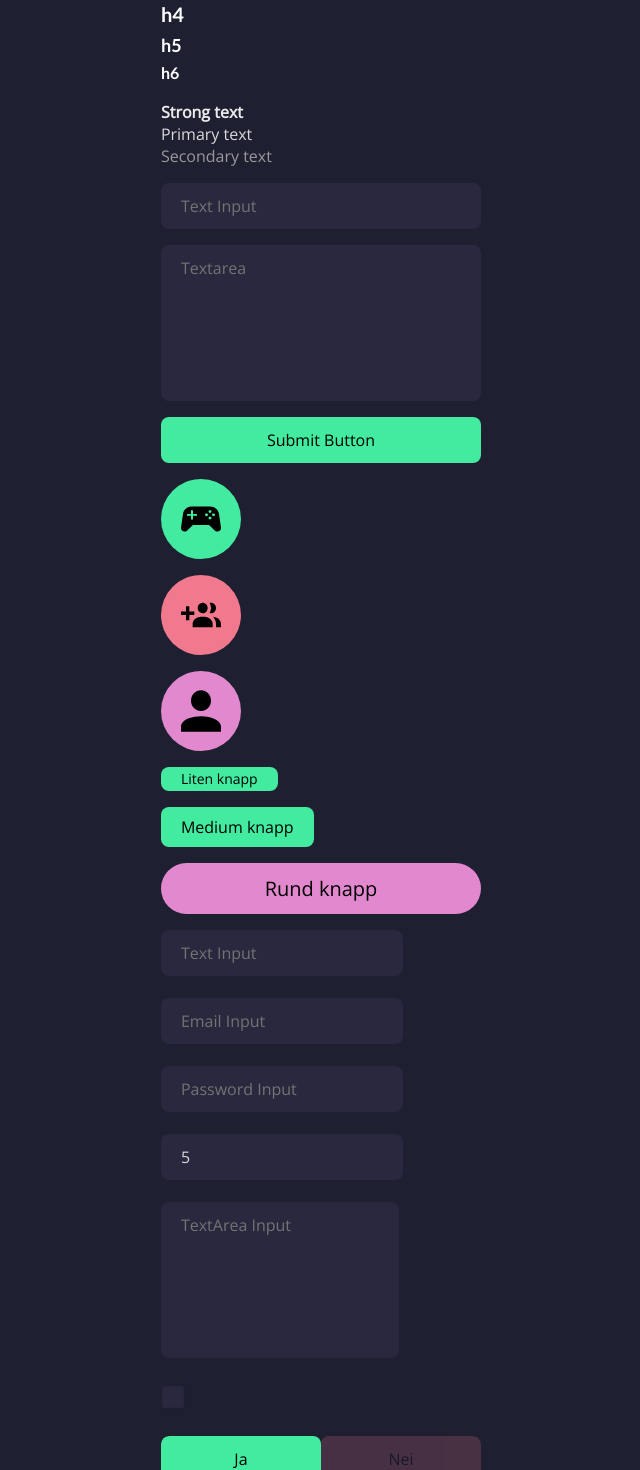
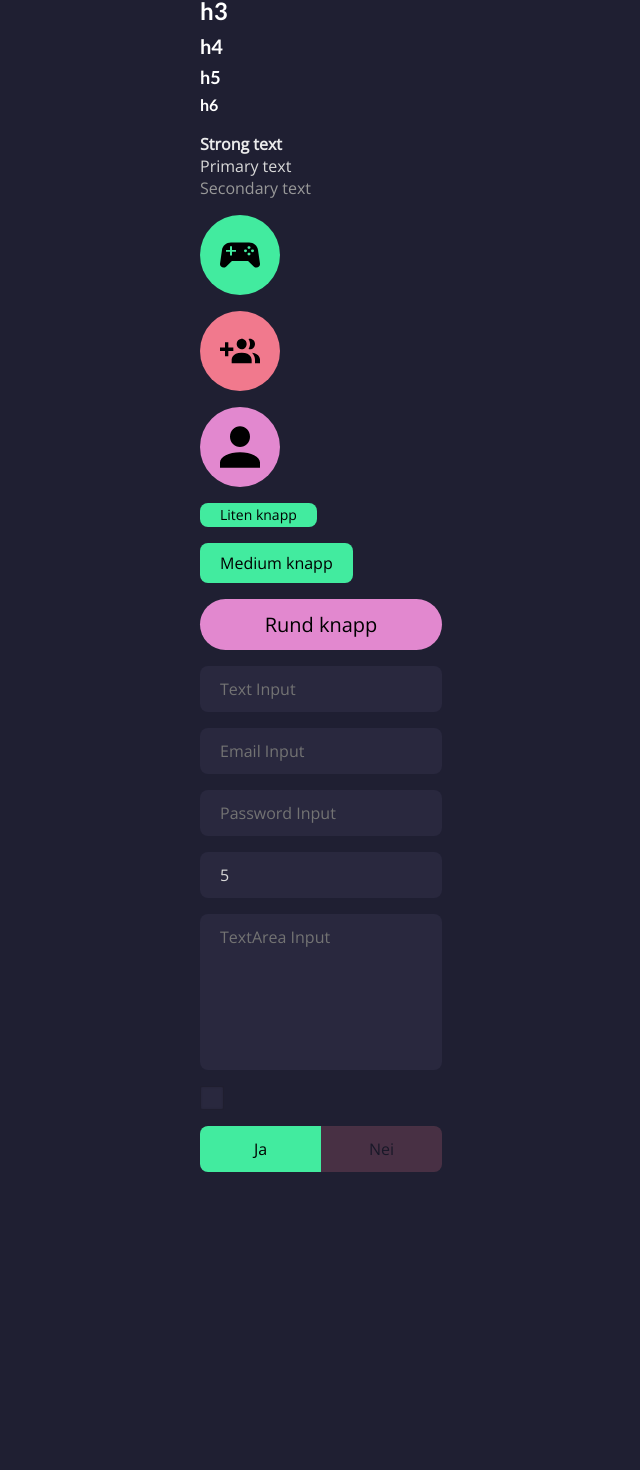
Before and after one commit to MastersOfData/scores-app, a Next.js app: page /testing in a window 1280 px wide. Shown: the part 144-1614 px from the top of the page, without its empty margins (319-959 px from the left). After the commit the page ends 1348 px from the top, so only its background shows below. Built offline with nearby package versions, Linux system fonts and the light colour scheme.

Commit message:
Removed old test content + fixed toggle styling

```diff
--- a/src/app/testing/page.tsx
+++ b/src/app/testing/page.tsx
@@ -28,13 +28,6 @@ export default function TestingPage() {
         <p className={styles.secondary}>Secondary text</p>
       </div>
 
-      <div className="form-group">
-        <form className={styles.form}>
-          <input type="text" placeholder="Text Input" />
-          <textarea rows={6} placeholder="Textarea" />
-          <button>Submit Button</button>
-        </form>
-      </div>
       <Button variant={ButtonVariant.Action}>
         <ControllerIcon />
       </Button>
@@ -49,25 +42,14 @@ export default function TestingPage() {
       <Button variant={ButtonVariant.Round} color={ButtonColor.Pink} onClick={() => router.push("/")}>
         Rund knapp
       </Button>
-      <div>
+
+      <div className={styles.column}>
         <Input type="text" placeholder="Text Input" onInput={console.log} />
-        <br/>
-        <br/>
         <Input type="email" placeholder="Email Input" onInput={console.log} />
-        <br/>
-        <br/>
         <Input type="password" placeholder="Password Input" onInput={console.log} />
-        <br/>
-        <br/>
         <Input type="number" placeholder="Number Input" defaultValue={5} onInput={console.log} />
-        <br/>
-        <br/>
         <Input type="textarea" rows={6} placeholder="TextArea Input" onInput={console.log} />
-        <br/>
-        <br/>
         <Input type="checkbox" onInput={console.log} />
-        <br/>
-        <br/>
         <Input type="toggle" onInput={console.log} />
       </div>
     </main>
--- a/src/components/Input.tsx
+++ b/src/components/Input.tsx
@@ -161,15 +161,15 @@ function ToggleInput({ onInput, startingState }: ToggleInputProps) {
   }
 
   return (
-    <span className={styles["binary-choice-input"]}>
+    <span className={styles["toggle-input"]}>
       <button
-        className={`${styles["binary-choice-left"]} ${yes ? styles["selected"] : ""}`}
+        className={`${styles["toggle-on"]} ${yes ? styles["selected"] : ""}`}
         onClick={() => handleToggle(true)}
       >
         Ja
       </button>
       <button
-        className={`${styles["binary-choice-right"]} ${!yes ? styles["selected"] : ""}`}
+        className={`${styles["toggle-off"]} ${!yes ? styles["selected"] : ""}`}
         onClick={() => handleToggle(false)}
       >
         Nei
--- a/src/styles/Input.module.css
+++ b/src/styles/Input.module.css
@@ -1,4 +1,4 @@
-.binary-choice-input {
+.toggle-input {
   height: fit-content;
   display: grid;
   grid-template-columns: 1fr 1fr;
@@ -6,10 +6,11 @@
   overflow: hidden;
 }
 
-.binary-choice-left, .binary-choice-right {
+.toggle-on, .toggle-off {
   height: fit-content;
   padding: var(--padding);
   border: none;
+  border-radius: 0;
   outline: none;
   display: grid;
   place-content: center;
@@ -18,16 +19,16 @@
   opacity: .2;
 }
 
-:is(.binary-choice-left, .binary-choice-right):hover {
+:is(.toggle-on, .toggle-off):hover {
   opacity: .3;
   transition: opacity 100ms;
 }
 
-.binary-choice-left {
+.toggle-on {
   background-color: var(--accent-green);
 }
 
-.binary-choice-right {
+.toggle-off {
   background-color: var(--accent-red);
 }
 
--- a/src/styles/Testing.module.css
+++ b/src/styles/Testing.module.css
@@ -3,15 +3,16 @@
   display: grid;
   place-content: center;
   gap: 1rem;
+  padding: 2rem;
+}
+
+.column {
+  display: flex;
+  flex-direction: column;
+  gap: 1rem;
+  width: min(35ch, 100%);
 }
 
 .secondary {
   color: var(--clr-secondary);
 }
-
-.form {
-  width: 35ch;
-  display: flex;
-  flex-direction: column;
-  gap: 1rem;
-}
```
